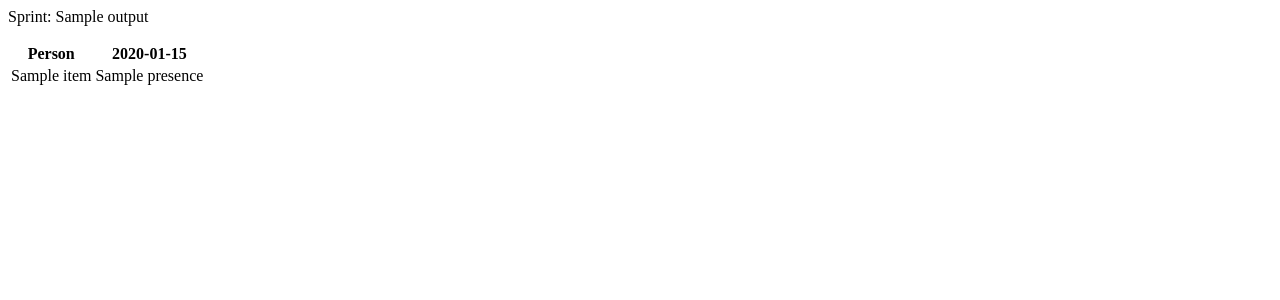
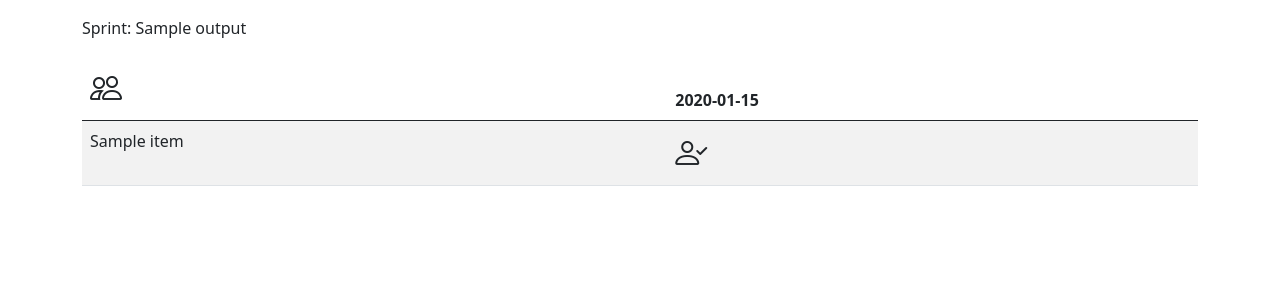
Before and after one commit to michal-kalina/CapacityVelocityCalculator, a Django app: template src/web/capacity/templates/capacity/details.html in a window 1280 px wide. Shown: the top 300 px of the page. Run offline with Django 3.2, Linux system fonts and the light colour scheme; the template is opened without the code that fills it: most values are stand-ins (such as "Sample title", 1, 10 or a date in 2020).

Commit message:
Add icons

```diff
--- a/src/web/capacity/templates/capacity/details.html
+++ b/src/web/capacity/templates/capacity/details.html
@@ -1,9 +1,12 @@
+{% extends "main.html" %}
+
+{% block content %}
     {% if output %}
-<table>
     <p>Sprint: {{ output.sprint_name }}</p>
+    <table class="table table-striped table-hover">
         <thead>
             <tr>
-            <th>Person</th>
+                <th><i class="bi bi-people" style="font-size: 2rem;"></i></th>
                 {% for d in output.items.0.data %}
                 <th>{{ d.date|date:"Y-m-d" }}</th>
                 {% endfor %}
@@ -14,7 +17,11 @@
             <tr>
                 <td>{{ item.person_name }}</td>
                 {% for d in item.data %}
-            <td>{{ d.presence }}</td>
+                    {% if d.presence != "Y" %}
+                    <td><i class="bi bi-person-check" style="font-size: 2rem;"></i></td>
+                    {% else %}
+                    <td><i class="bi bi-person-x" style="font-size: 2rem;"></i></td>
+                    {% endif %}
                 {% endfor %}
             </tr>
             {% endfor %}
@@ -23,3 +30,4 @@
     {% else %}
     <p>No data is available.</p>
     {% endif %}
+{% endblock %}
--- a/src/web/capacity/templates/capacity/index.html
+++ b/src/web/capacity/templates/capacity/index.html
@@ -1,3 +1,6 @@
+{% extends "main.html" %}
+
+{% block content %}
     {% if output %}
     <ul>
         {% for item in output %}
@@ -7,3 +10,4 @@
     {% else %}
     <p>No data is available.</p>
     {% endif %}
+{% endblock %}
--- a/src/web/templates/main.html
+++ b/src/web/templates/main.html
@@ -1,13 +1,17 @@
+{% load static %}
+
 <!DOCTYPE html>
 <html lang="en">
 
 <head>
+    <meta charset="utf-8">
+    <title>{% block title %}{% endblock %}</title>
     <meta name="viewport" content="width=device-width, initial-scale=1">
     <link href="https://cdn.jsdelivr.net/npm/bootstrap@5.0.2/dist/css/bootstrap.min.css" rel="stylesheet"
         integrity="sha384-EVSTQN3/azprG1Anm3QDgpJLIm9Nao0Yz1ztcQTwFspd3yD65VohhpuuCOmLASjC" crossorigin="anonymous">
-    <title>{% block title %}{% endblock %}</title>
     <script src="https://code.jquery.com/jquery-3.6.0.min.js"
         integrity="sha256-/xUj+3OJU5yExlq6GSYGSHk7tPXikynS7ogEvDej/m4=" crossorigin="anonymous"></script>
+    <link href="https://cdn.jsdelivr.net/npm/bootstrap-icons@1.5.0/font/bootstrap-icons.css" rel="stylesheet" >
     <script src={% static "main.js" %} defer></script>
 </head>
 
```
Also changed, not shown: README.MD, 2 other files. Lines whose indentation alone changed are shown as unchanged.
